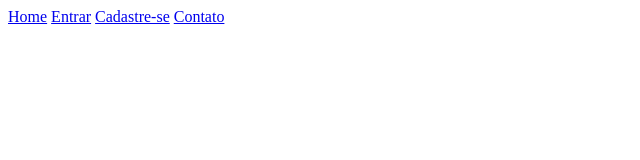
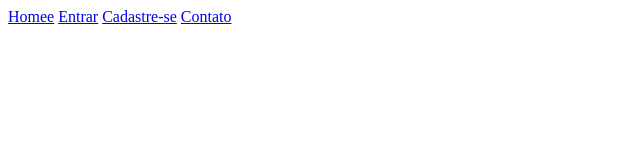
Before and after one commit to LucianoCarvalhoJunior/Projeto-Integrador1, a plain HTML site: page HTML/PaginaDeExibiçãoDeVagas.html in a window 1280 px wide. Shown: the full height of the page, 0-640 px from the left. Drawn offline with Linux system fonts and the light colour scheme.

Commit message:
Teste
teste

```diff
--- a/HTML/PaginaDeExibiçãoDeVagas.html
+++ b/HTML/PaginaDeExibiçãoDeVagas.html
@@ -23,7 +23,7 @@
         <div class="">
 
 
-            <a href="PaginaInicial.html">Home</a>
+            <a href="PaginaInicial.html">Homee</a>
             <a href="PaginaDeLogin.html">Entrar</a>
             <a href="PaginaDeCadastro.html">Cadastre-se</a>
             <a href="PaginaDeContato.html">Contato</a>
```
